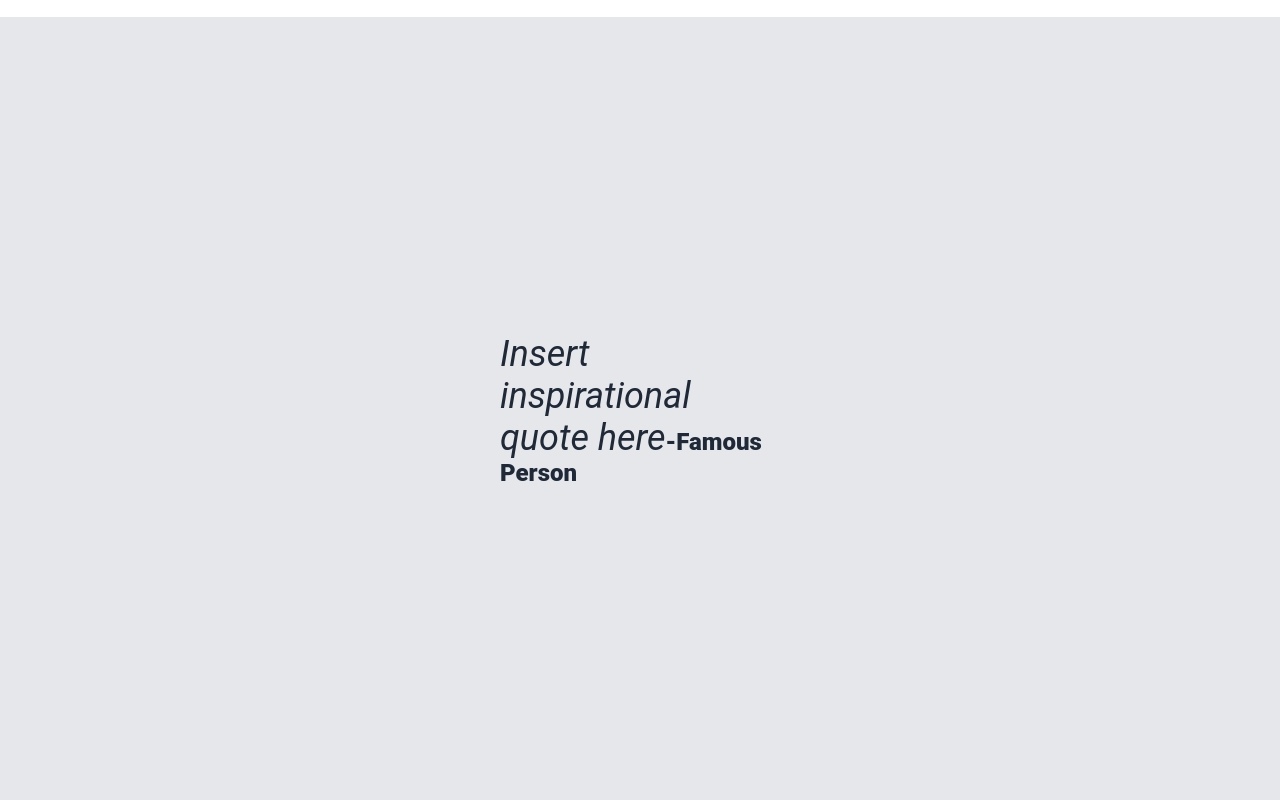
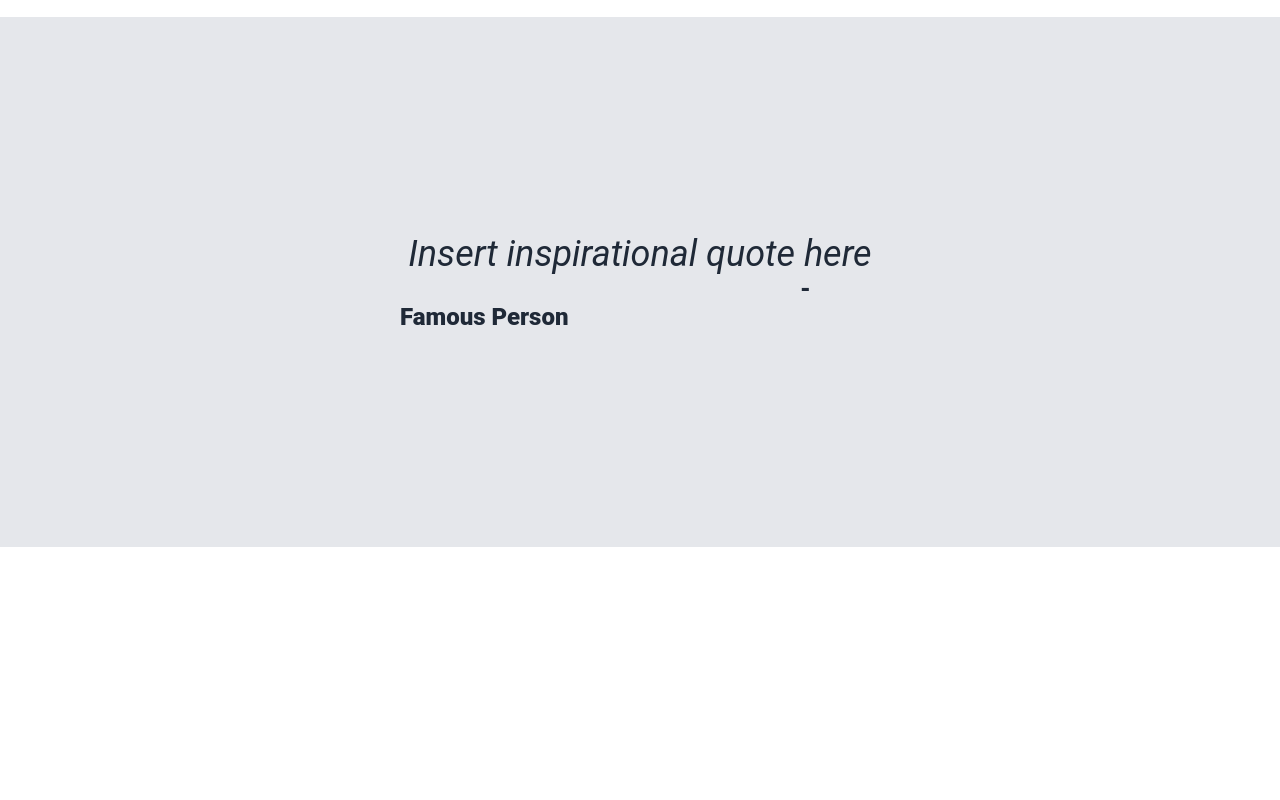
Before and after one commit to FaizMirza321/landing-page, a plain HTML site: page index.html in a window 1280 px wide. Shown: the part 1340-2140 px from the top of the page. Drawn offline with Linux system fonts and the light colour scheme.

Commit message:
Moved the quote author and attempted to fix the header link

```diff
--- a/styles.css
+++ b/styles.css
@@ -20,6 +20,8 @@ header{
 }
 .nav-links{
     display: inline;
+}
+.header-link{
     text-decoration: none;
 }
 .nav-list{
@@ -95,7 +97,7 @@ figure img{
     padding: 100px 300px;
 }
 .quote-container{
-    padding:200px;
+    padding:100px;
     flex-direction: column;
     justify-content: center;
     align-items: center;
@@ -105,12 +107,14 @@ figure img{
     font-style:italic;
     color:#1F2937;
     text-align: center;
+    display: block;
 }
 .author{
     text-align: right;
     font-size: 24px;
     color:#1F2937;
     font-weight: 900;
+    margin-left: 400px;
 }
 
 
```
